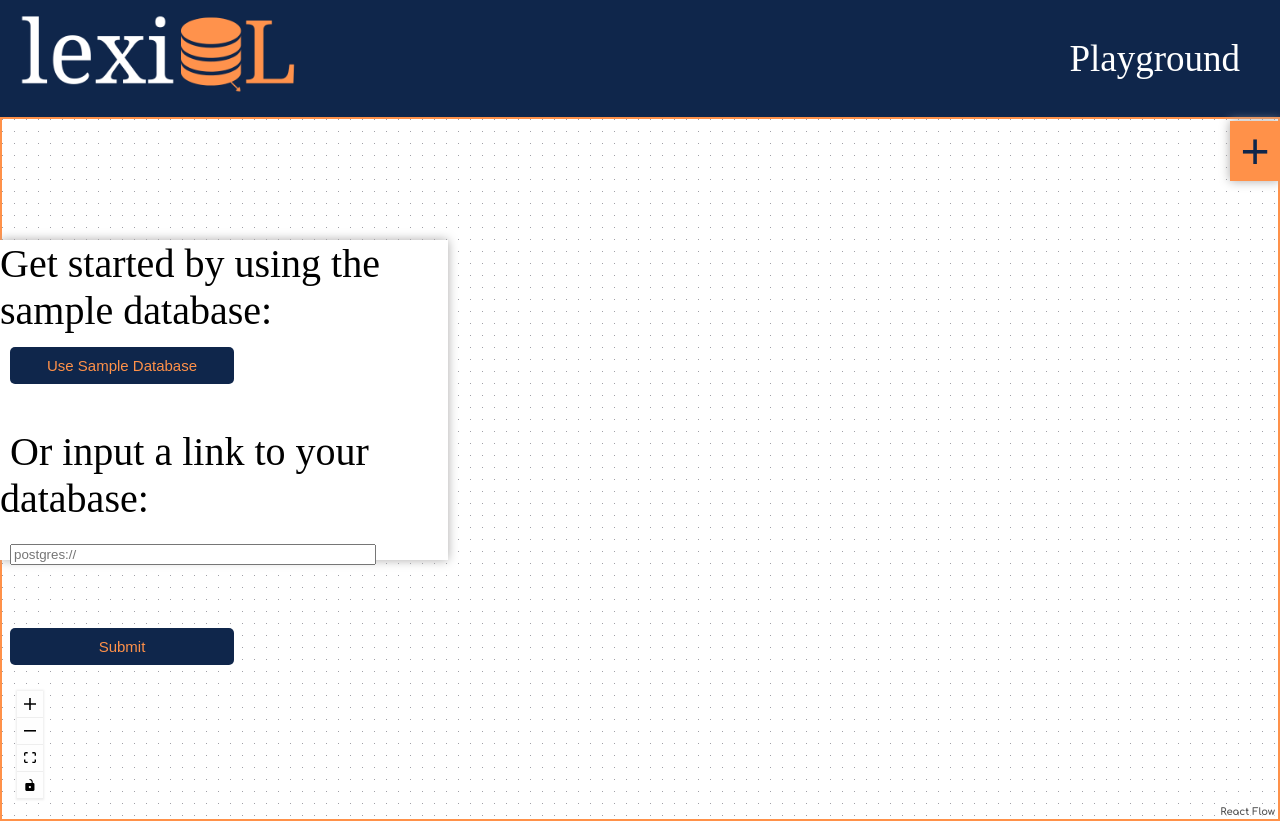
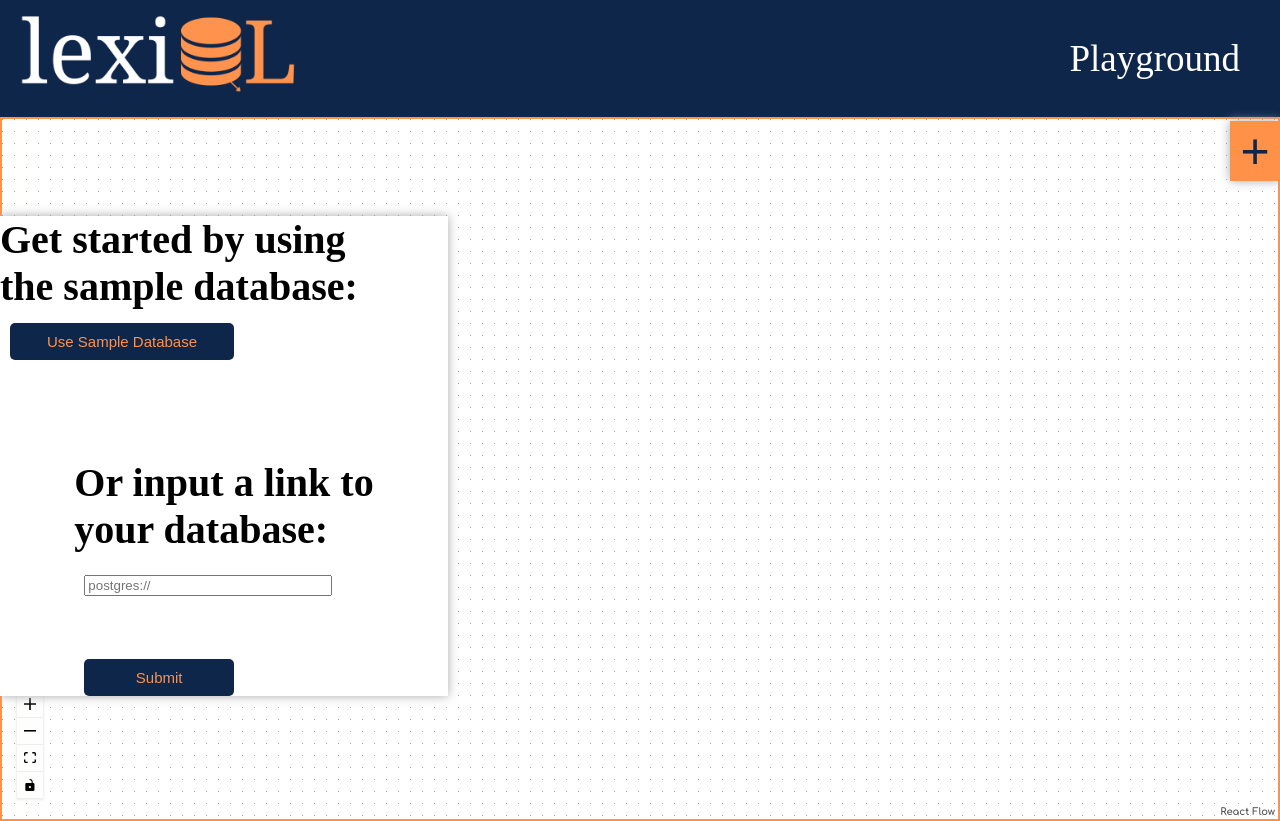
Before and after one commit to oslabs-beta/lexiQL, a React app: page /data in a window 1280 px wide. Built offline with nearby package versions, Linux system fonts and the light colour scheme; a web font is replaced by a local one.

Commit message:
updates to CSS for form container

```diff
--- a/client/containers/formContainer.jsx
+++ b/client/containers/formContainer.jsx
@@ -326,6 +326,8 @@ export default function formContainer() {
           payload: {
             firstFetch: false,
             formIsOpen: false,
+            sampleDBtext: 'Use the sample database:',
+            inputDBtext: 'Or input a link to a different database:',
           },
         });
       });
@@ -564,6 +566,8 @@ export default function formContainer() {
           payload: {
             firstFetch: false,
             formIsOpen: false,
+            sampleDBtext: 'Use the sample database:',
+            inputDBtext: 'Or input a link to a different database:',
           },
         });
       });
@@ -581,8 +585,12 @@ export default function formContainer() {
     <div className="uriForm" id="uriForm">
       {btnDisplay}
       <div className={formState.formIsOpen ? 'uripanel open' : 'uripanel'}>
-        {/* <p>sample db button location?</p> */}
-        Get started by using the sample database:
+        <div id="uriAboveForm">
+          <h6>
+            {/* {formState.sampleDBtext} <br /> */}
+            Get started by using <br /> the sample database:
+          </h6>
+
           <button
             type="button"
             className="formButtons"
@@ -591,33 +599,20 @@ export default function formContainer() {
           >
             Use Sample Database
           </button>
-        <br />
-        <br />
+        </div>
         <form onSubmit={handleURI}>
           <label className="formHeader" htmlFor="link">
-            {/* Link a database: */}
-            Or input a link to your database:
+            <h6 id="inputHeader">
+              {/* {formState.inputDBtext} */}
+              Or input a link to <br /> your database:
+            </h6>
           </label>
-          <br />
           <input className="dbInput" id="URILink" placeholder="postgres://" />
-          <br />
           <p id="invalidURI">{formState.URIvalidation}</p>
           <button className="formButtons" id="uriSubmitButton">
             Submit
           </button>
-          {/* <br /> */}
         </form>
-        {/* Get started by using the sample database:
-        <button
-          type="button"
-          className="formButtons"
-          id="sampleDataButton"
-          onClick={handleSampleData}
-        >
-
-          Use Sample Database
-        </button> */}
-        {/* <br /> */}
       </div>
     </div>
   );
--- a/client/state/reducers.js
+++ b/client/state/reducers.js
@@ -53,6 +53,8 @@ export const initialFormState = {
   formIsOpen: true,
   firstFetch: true,
   URIvalidation: '',
+  sampleDBtext: 'Get started by using the sample database:',
+  inputDBtext: 'Or put a link to your database:',
 };
 
 export const formReducer = (state, action) => {
@@ -63,6 +65,8 @@ export const formReducer = (state, action) => {
         formIsOpen: action.payload.formIsOpen,
         firstFetch: action.payload.firstFetch,
         URIvalidation: action.payload.URIvalidation,
+        sampleDBtext: action.payload.sampleDBtext,
+        inputDBtext: action.payload.inputDBtext,
       };
   }
 };
--- a/client/stylesheets/uri.scss
+++ b/client/stylesheets/uri.scss
@@ -3,22 +3,33 @@ URI FORM PANEL STYLING
 */
 .uripanel {
   font-family: $orelega-one;
-  flex-basis: 20rem;
-  flex-grow: 1;
+  display: flex;
+  flex-direction: column;
+  // flex-basis: 20rem;
+  // flex-grow: 1;
+  align-items: center;
+  justify-content: center;
   position: absolute;
-  top: 30%;
+  top: 27%;
   left: -25%;
-  height: 40%;
+  height: 60%;
   width: 35%;
   transition: left 0.5s ease-in-out;
   background-color: white;
   z-index: 9;
   box-shadow: 0px 0px 10px #aaa9a9;
+
+  h6 {
+    font-size: 40px;
+    padding: 0px 0px;
+    margin: 0px 0px;
+  }
 }
 
 .uripanel.open {
   // display: flex;
   left: 0;
+  padding: 0px 0px;
 }
 
 .uripanelbtn {
@@ -50,6 +61,15 @@ URI FORM PANEL STYLING
   background-color: $dark-blue;
 }
 
+#sampleDataButton {
+  margin-bottom: -20px;
+}
+
+#uriAboveForm {
+  width: 100%;
+  height: 100%;
+}
+
 /*
 URI FORM STYLING
 */
@@ -58,6 +78,13 @@ URI FORM STYLING
   height: 100%;
   display: flex;
   flex-direction: column;
+  justify-content: center;
+
+  // h6 {
+  //   font-size: 40px;
+  //   padding: 0px 0px;
+  //   margin: 0px 0px;
+  // }
 
   .invalidURI {
     color: red;
@@ -65,8 +92,14 @@ URI FORM STYLING
   }
 
   .formHeader {
-    font-size: 40px;
-    margin: 30px 0px 0px 10px;
+    padding: 0px 0px;
+    margin: 0px 0px;
+    // font-size: 40px;
+    // margin: 30px 0px 0px 10px;
+  }
+
+  #inputHeader {
+    // padding: 0px 0px;
   }
 
   .dbInput {
@@ -91,8 +124,4 @@ URI FORM STYLING
     // filter: brightness(85%);
     background-color: $dark-blue;
   }
-
-  #sampleDataButton {
-    margin-bottom: -20px;
-  }
 }
```
Also changed, not shown: client/containers/codeContainer.jsx (+9 -9 lines). Lines whose indentation alone changed are shown as unchanged.
